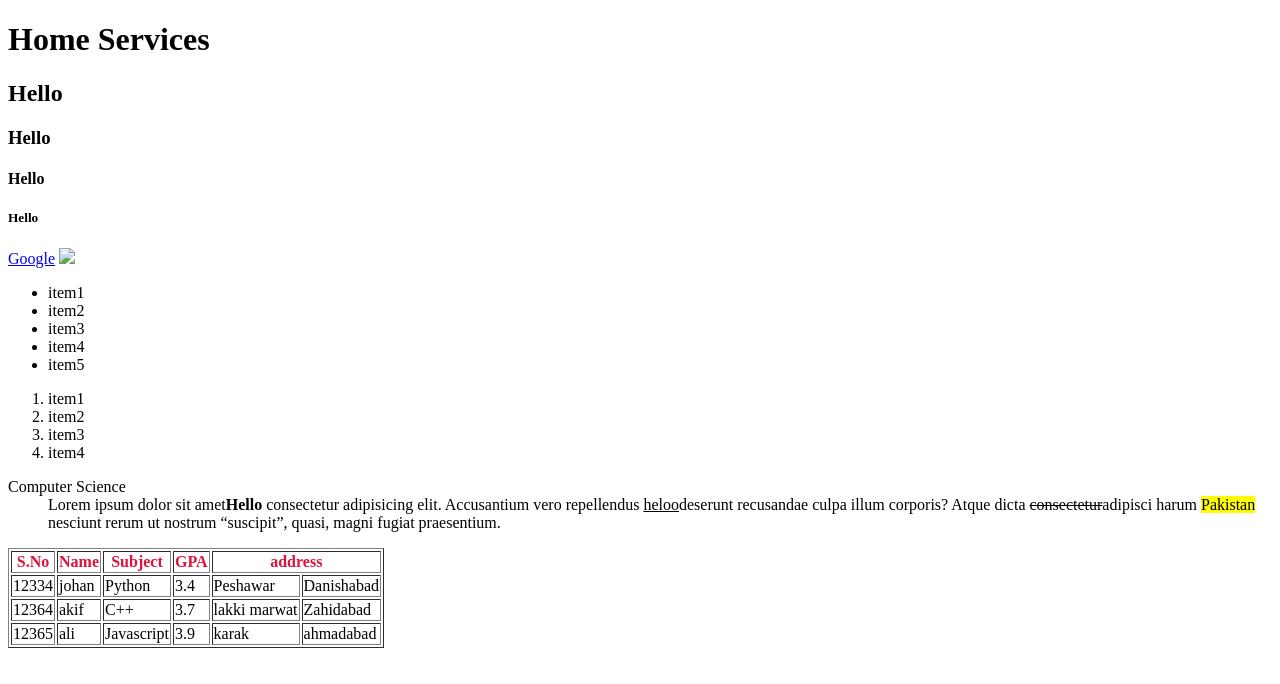
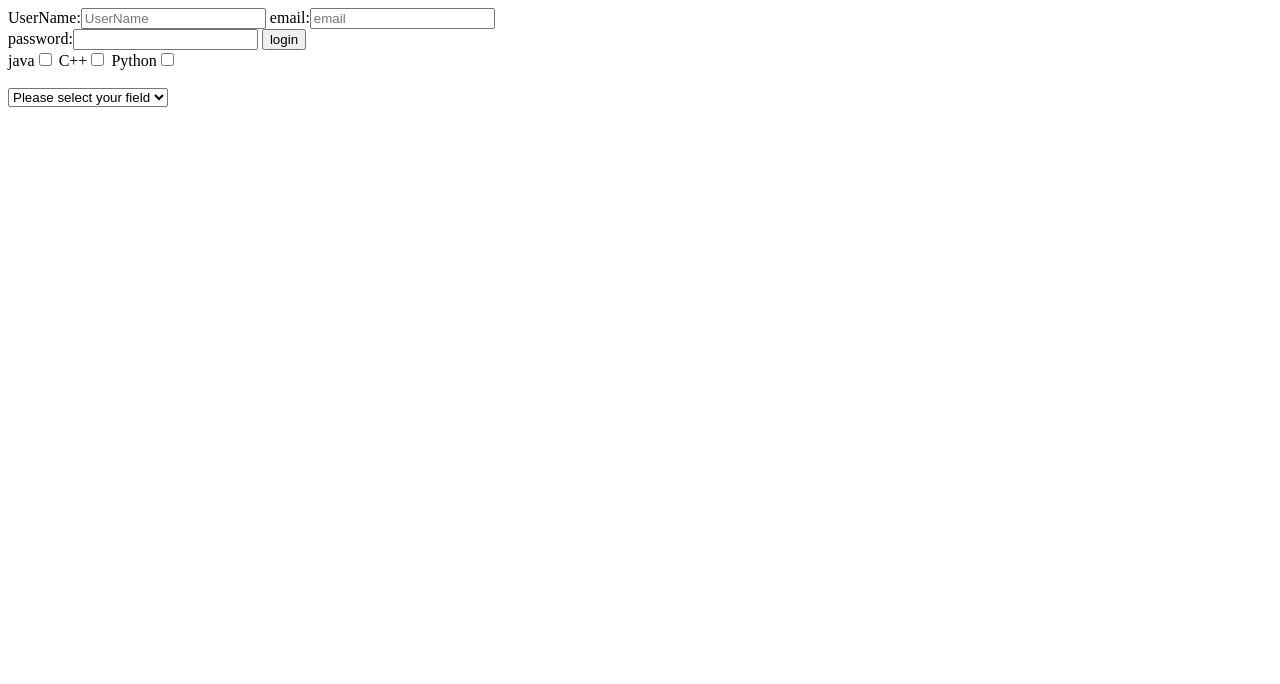
Before and after one commit to Muhammad-Nadeem-khan/HTML_Project, a plain HTML site: page form.html in a window 1280 px wide. Drawn offline with Linux system fonts and the light colour scheme.

Commit message:
Create login form

```diff
--- a/form.html
+++ b/form.html
@@ -3,89 +3,33 @@
 <head>
     <meta charset="UTF-8">
     <meta name="viewport" content="width=device-width, initial-scale=1.0">
-    <style>
-        thead {
-            color: crimson;
-        }
-    </style>
-    <title>Document</title>
+    <title>Form</title>
 </head>
 <body>
-    <h1>Home Services</h1>
-    <h2>Hello</h2>
-    <h3>Hello</h3>
-    <h4>Hello</h4>
-    <h5>Hello</h5>
+    <form>
+        <label for="UserName">UserName:</label><input type="text" name="username" id="username"
+        placeholder="UserName">
 
-   <a href="https://www.google.com">Google</a>
-   <img src="./imges/blue.jpg"/>
+        <label for="email">email:</label><input type="email" name="email" id="email"
+        placeholder="email"><br>
 
-   <ul>
-    <li>item1</li>
-    <li>item2</li>
-    <li>item3</li>
-    <li>item4</li>
-    <li>item5</li>
-   </ul>
+        <label for="password">password:</label><input type="password" name="password" id="password"
+          placeholder="">
+
+          <input type="submit" name="submit" value="login" id="btn-login"><br>
+
+          <label for="java">java</label><input type="checkbox" name="java" id="java" value="java">
+        <label for="C++">C++</label><input type="checkbox" name="C++" id="C++" value="C++"/>
+        <label for="Python">Python</label><input type="checkbox" name="C++" id="Pyton" value="C++"/><br><br>
+
+       <select>
+         <option >Please select your field</option>
+         <option value="cs">Computer Science</option>
+         <option value="se">Software Engineering</option>
+         <option value="iT">Information Technology</option>
+       </select>
 
 
-
-   <ol>
-    <li>item1</li>
-    <li>item2</li>
-    <li>item3</li>
-    <li>item4</li>
-   </ol>
-
-
-   <dl>
-    <dt>Computer Science</dt>
-    <dd>Lorem ipsum dolor sit amet<strong>Hello</strong> consectetur adipisicing elit. Accusantium vero repellendus <u>heloo</u>deserunt recusandae culpa illum corporis? Atque dicta <s> consectetur</s>adipisci harum <mark>Pakistan</mark> nesciunt rerum ut nostrum <q>suscipit</q>, quasi, magni fugiat praesentium.</dd>
-   </dl>
-
-
-
-   <table border="1">
-     <thead>
-        <tr>
-            <th>S.No</th>
-            <th>Name</th>
-            <th>Subject</th>
-            <th>GPA</th>
-            <th colspan="2">address</th>
-        </tr>
-     </thead>
-
-     <tbody>
-        <tr>
-            <td>12334</td>
-            <td>johan</td>
-            <td>Python</td>
-            <td>3.4</td>
-            <td>Peshawar</td>
-            <td>Danishabad</td>
-        </tr>
-        <tr>
-            <td>12364</td>
-            <td>akif</td>
-            <td>C++</td>
-            <td>3.7</td>
-            <td>lakki marwat</td>
-            <td>Zahidabad</td>
-        </tr>
-
-        <tr>
-            <td>12365</td>
-            <td>ali</td>
-            <td>Javascript</td>
-            <td>3.9</td>
-            <td>karak</td>
-            <td>ahmadabad</td>
-        </tr>
-     </tbody>
-
-
-   </table>
-
+    </form>
 </body>
 </html>
```
Also changed, not shown: index.html (added, +91 -0 lines).
